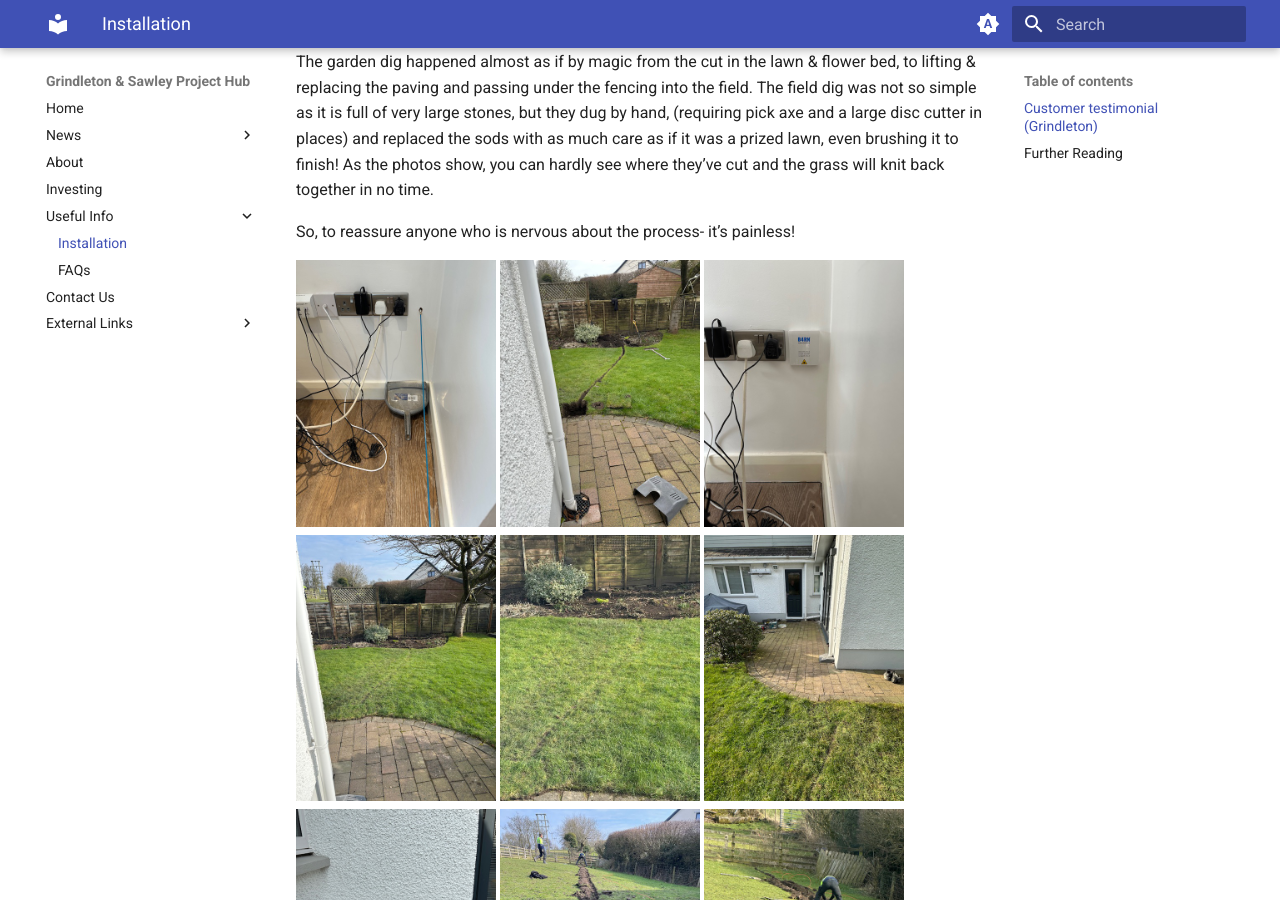
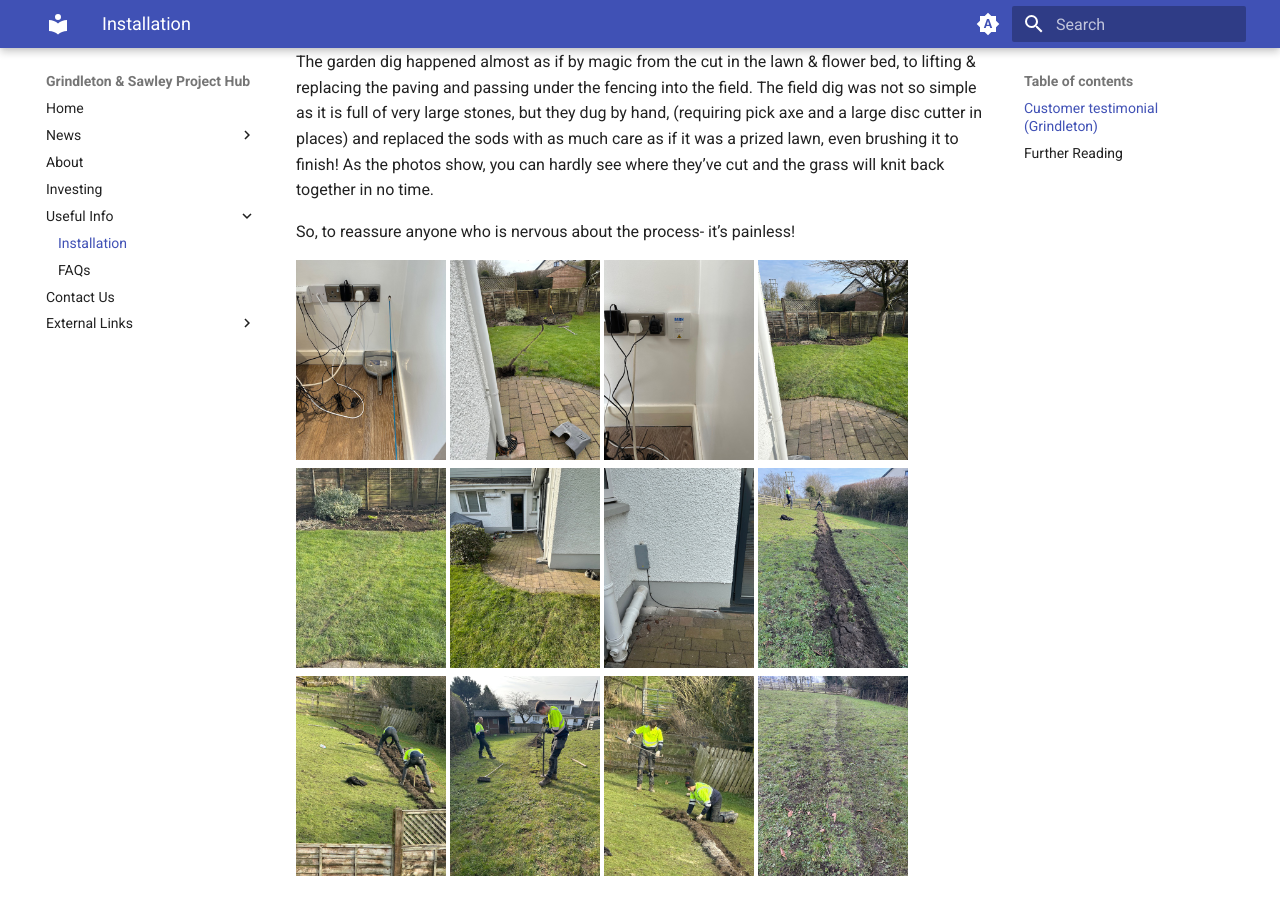
Before and after one commit to DJBenson/b4rngsdocs, an MkDocs documentation site: the page built from docs/installation.md, in a window 1280 px wide and 900 px high, scrolled down 391 px. Built offline with MkDocs 1.6.1 and Material for MkDocs 9.7.7, drawn with Linux system fonts in a browser that asks for light colours.

Commit message:
Update installation.md

```diff
--- a/docs/installation.md
+++ b/docs/installation.md
@@ -9,18 +9,18 @@
 
 So, to reassure anyone who is nervous about the process- it’s painless!
 
-![Image title](img/testimonials/1/IMG_4475.jpg){ width="200" }
-![Image title](img/testimonials/1/IMG_4476.jpg){ width="200" }
-![Image title](img/testimonials/1/IMG_4477.jpg){ width="200" }
-![Image title](img/testimonials/1/IMG_4478.jpg){ width="200" }
-![Image title](img/testimonials/1/IMG_4479.jpg){ width="200" }
-![Image title](img/testimonials/1/IMG_4480.jpg){ width="200" }
-![Image title](img/testimonials/1/IMG_4481.jpg){ width="200" }
-![Image title](img/testimonials/1/IMG_4483.jpg){ width="200" }
-![Image title](img/testimonials/1/IMG_4484.jpg){ width="200" }
-![Image title](img/testimonials/1/IMG_4486.jpg){ width="200" }
-![Image title](img/testimonials/1/IMG_4489.jpg){ width="200" }
-![Image title](img/testimonials/1/IMG_4492.jpg){ width="200" }
+![Image title](img/testimonials/1/IMG_4475.jpg){ width="150" }
+![Image title](img/testimonials/1/IMG_4476.jpg){ width="150" }
+![Image title](img/testimonials/1/IMG_4477.jpg){ width="150" }
+![Image title](img/testimonials/1/IMG_4478.jpg){ width="150" }
+![Image title](img/testimonials/1/IMG_4479.jpg){ width="150" }
+![Image title](img/testimonials/1/IMG_4480.jpg){ width="150" }
+![Image title](img/testimonials/1/IMG_4481.jpg){ width="150" }
+![Image title](img/testimonials/1/IMG_4483.jpg){ width="150" }
+![Image title](img/testimonials/1/IMG_4484.jpg){ width="150" }
+![Image title](img/testimonials/1/IMG_4486.jpg){ width="150" }
+![Image title](img/testimonials/1/IMG_4489.jpg){ width="150" }
+![Image title](img/testimonials/1/IMG_4492.jpg){ width="150" }
 
 ## Further Reading
 Our [FAQ](faq.md) section has more questions about the install, the equipment used and what goes where. If you have any more questions then feel free to [get in touch](contact.md) and we'll do our best to answer.
```
